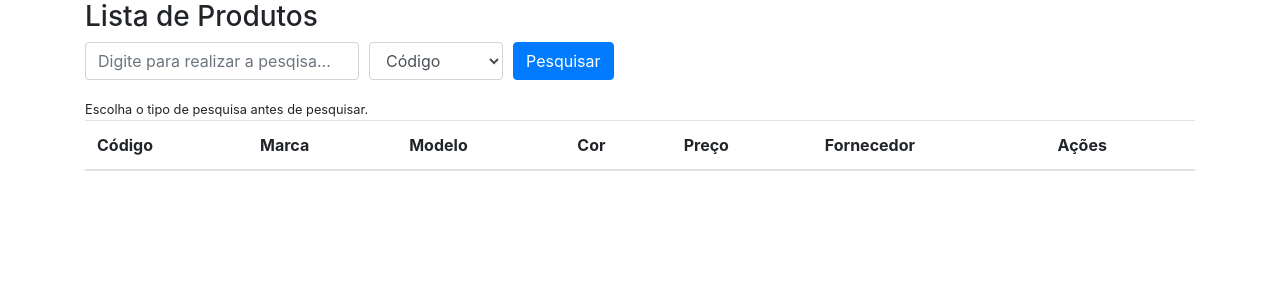
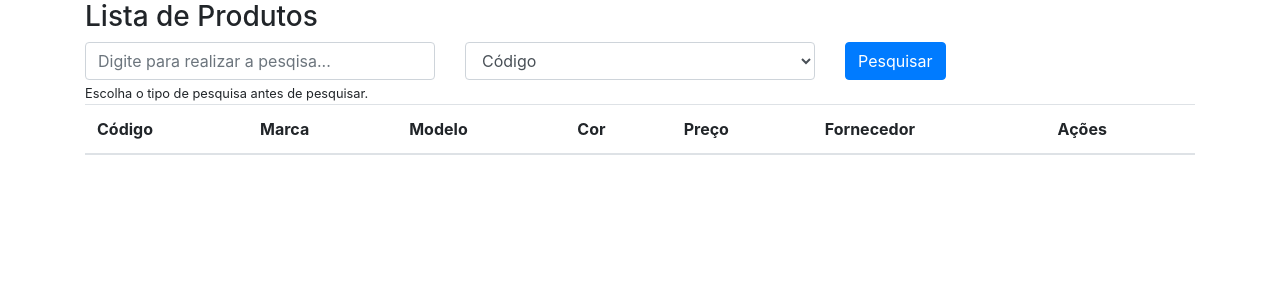
Before and after one commit to luishenriqueturani/AtividadeDesafiadora, a PHP site: page / in a window 1280 px wide. Shown: the part 56-356 px from the top of the page. Run offline with PHP 8.4, Linux system fonts and the light colour scheme; tables that the repository leaves empty or names only in its code hold one stand-in row (values such as "Sample post"); lists and menus that the app fills with data are empty; some libraries are stand-ins or nearby versions.

Commit message:
Feito a estética do site

```diff
--- a/CRUD.php
+++ b/CRUD.php
@@ -50,13 +50,13 @@ function buscarRegistrosTabela() {
     //enquanto houver registros irá executar o comando echo, criando uma tabela com os dados recebidos da execução da query
     while ($registro = $stmt->fetch()) {
         $retorno .= "<tr><td>" . $registro["cod"] . "</td><td>" . $registro["marca"] . "</td><td>" . $registro["modelo"] . "</td><td>" .
-                $registro["cor"] . "</td><td>" . $registro["preco"] . "</td><td>" . $registro["nome"] . '</td><td><div class="modal-footer"><form action="alterardados.php" method="POST">'
+                $registro["cor"] . "</td><td>" . $registro["preco"] . "</td><td>" . $registro["nome"] . '</td><td><div class="row"><div class="col"><form action="alterardados.php" method="POST">'
                 . '<input type="hidden" value="' . $registro["cod"] . '" name="cod">'
-                . '<button type="submit" name="buttonAlterar' . $registro["cod"] . '" class="btn btn-primary">alterar</button></form>'
-                . '<form action="excluir.php" method="POST">'
+                . '<button type="submit" name="buttonAlterar' . $registro["cod"] . '" class="btn btn-primary">alterar</button></form></div>'
+                . '<div class="col"><form action="excluir.php" method="POST">'
                 . '<input type="hidden" value="' . $registro["cod"] . '" name="cod">'
-                . '<button type="submit" name="buttonDeletar' . $registro["cod"] . '" class="btn btn-secundary">Deletar</button>'
-                . '</form></div></td></tr>';
+                . '<button type="submit" name="buttonDeletar' . $registro["cod"] . '" class="btn btn-secundary btn-delete">Deletar</button>'
+                . '</form></div></div></td></tr>';
     }
     /* while ($registro = $stmt->fetch()) {
       $retorno .= "<tr><td>" . $registro["cod"] . "</td><td>" . $registro["marca"] . "</td><td>" . $registro["modelo"] . "</td><td>" .
@@ -68,7 +68,7 @@ function buscarRegistrosTabela() {
 
 function pesquisaPorCod($cod) {
     $stmt = conectar()->prepare('SELECT p.cod, p.marca, p.modelo, p.cor, p.preco, p.data_fabricacao, p.data_cadastro, f.nome FROM produto as p, fornecedor as f WHERE p.cod_fornecedor = f.id AND p.cod = ? ;');
-    $stmt->bindParam(1, $cod, PDO::PARAM_INT);//na minha opinião, não precisava usar o bindParam para incerir o valor, pois ele é controlado pelo sistema via POST, o usuário não tem acesso a ele, mas...
+    $stmt->bindParam(1, $cod, PDO::PARAM_INT); //na minha opinião, não precisava usar o bindParam para incerir o valor, pois ele é controlado pelo sistema via POST, o usuário não tem acesso a ele, mas...
     $stmt->execute();
     while ($registro = $stmt->fetch()) {
         $retorno[0] = $registro["cod"]; //é feito a pesquisa, da mesma forma como nos outros comandos, o retorno é dado e armazenado no array de nome $retorno[].
@@ -103,6 +103,7 @@ function alterarMarca($cod, $marca) {
         throw new PDOException("Erro!");
     }
 }
+
 function alterarModelo($cod, $modelo) {
     $stmt = conectar()->prepare("UPDATE produto SET modelo = ? WHERE cod = ?;");
     $stmt->bindParam(1, $modelo, PDO::PARAM_STR);
@@ -111,6 +112,7 @@ function alterarModelo($cod, $modelo) {
         throw new PDOException("Erro!");
     }
 }
+
 function alterarCor($cod, $cor) {
     $stmt = conectar()->prepare("UPDATE produto SET cor = ? WHERE cod = ?;");
     $stmt->bindParam(1, $cor, PDO::PARAM_STR);
@@ -119,6 +121,7 @@ function alterarCor($cod, $cor) {
         throw new PDOException("Erro!");
     }
 }
+
 function alterarPreco($cod, $preco) {
     $stmt = conectar()->prepare("UPDATE produto SET preco = ? WHERE cod = ?;");
     $stmt->bindParam(1, $preco, PDO::PARAM_STR);
@@ -127,6 +130,7 @@ function alterarPreco($cod, $preco) {
         throw new PDOException("Erro!");
     }
 }
+
 function alterarDataCad($cod, $dataCad) {
     $stmt = conectar()->prepare("UPDATE produto SET data_cadastro = ? WHERE cod = ?;");
     $stmt->bindParam(1, $dataCad, PDO::PARAM_STR);
@@ -135,6 +139,7 @@ function alterarDataCad($cod, $dataCad) {
         throw new PDOException("Erro!");
     }
 }
+
 function alterarDataFab($cod, $dataFab) {
     $stmt = conectar()->prepare("UPDATE produto SET data_fabricacao = ? WHERE cod = ?;");
     $stmt->bindParam(1, $dataFab, PDO::PARAM_STR);
@@ -143,6 +148,7 @@ function alterarDataFab($cod, $dataFab) {
         throw new PDOException("Erro!");
     }
 }
+
 function alterarFornecedor($cod, $fornecedor) {
     $stmt = conectar()->prepare("UPDATE produto SET cod_fornecedor = ? WHERE cod = ?;");
     $stmt->bindParam(1, $fornecedor, PDO::PARAM_STR);
@@ -164,8 +170,13 @@ function pesquisarCampos($pesquisa, $campo) {
             //enquanto houver registros irá executar o comando echo, criando uma tabela com os dados recebidos da execução da query
             while ($registro = $stmt->fetch()) {
                 $retorno .= "<tr><td>" . $registro["cod"] . "</td><td>" . $registro["marca"] . "</td><td>" . $registro["modelo"] . "</td><td>" .
-                        $registro["cor"] . "</td><td>" . $registro["preco"] . "</td><td>" . $registro["nome"] . '</td><td><a href="alterardados.php?cod=' . $registro["cod"]
-                        . '">Alterar Dados</a> - <a href="excluir.php?cod=' . $registro["cod"] . '">Excluir</a></td></tr>';
+                        $registro["cor"] . "</td><td>" . $registro["preco"] . "</td><td>" . $registro["nome"] . '</td><td><div class="row"><div class="col"><form action="alterardados.php" method="POST">'
+                        . '<input type="hidden" value="' . $registro["cod"] . '" name="cod">'
+                        . '<button type="submit" name="buttonAlterar' . $registro["cod"] . '" class="btn btn-primary">alterar</button></form></div>'
+                        . '<div class="col"><form action="excluir.php" method="POST">'
+                        . '<input type="hidden" value="' . $registro["cod"] . '" name="cod">'
+                        . '<button type="submit" name="buttonDeletar' . $registro["cod"] . '" class="btn btn-secundary btn-delete">Deletar</button>'
+                        . '</form></div></div></td></tr>';
             }
         } else {//se a variável possui letras, a variável que retorna recebe uma mensagem, informando o erro da pesquisa
             $retorno = "Por Favor, digite apenas números para pesquisar por código!";
@@ -184,8 +195,13 @@ function pesquisarCampos($pesquisa, $campo) {
             //enquanto houver registros irá executar o comando echo, criando uma tabela com os dados recebidos da execução da query
             while ($registro = $stmt->fetch()) {
                 $retorno .= "<tr><td>" . $registro["cod"] . "</td><td>" . $registro["marca"] . "</td><td>" . $registro["modelo"] . "</td><td>" .
-                        $registro["cor"] . "</td><td>" . $registro["preco"] . "</td><td>" . $registro["nome"] . '</td><td><a href="alterardados.php?cod=' . $registro["cod"]
-                        . '">Alterar Dados</a> - <a href="excluir.php?cod=' . $registro["cod"] . '">Excluir</a></td></tr>';
+                        $registro["cor"] . "</td><td>" . $registro["preco"] . "</td><td>" . $registro["nome"] . '</td><td><div class="row"><div class="col"><form action="alterardados.php" method="POST">'
+                        . '<input type="hidden" value="' . $registro["cod"] . '" name="cod">'
+                        . '<button type="submit" name="buttonAlterar' . $registro["cod"] . '" class="btn btn-primary">alterar</button></form></div>'
+                        . '<div class="col"><form action="excluir.php" method="POST">'
+                        . '<input type="hidden" value="' . $registro["cod"] . '" name="cod">'
+                        . '<button type="submit" name="buttonDeletar' . $registro["cod"] . '" class="btn btn-secundary btn-delete">Deletar</button>'
+                        . '</form></div></div></td></tr>';
             }
         }
         return $retorno;
@@ -200,8 +216,13 @@ function pesquisarCampos($pesquisa, $campo) {
             //enquanto houver registros irá executar o comando echo, criando uma tabela com os dados recebidos da execução da query
             while ($registro = $stmt->fetch()) {
                 $retorno .= "<tr><td>" . $registro["cod"] . "</td><td>" . $registro["marca"] . "</td><td>" . $registro["modelo"] . "</td><td>" .
-                        $registro["cor"] . "</td><td>" . $registro["preco"] . "</td><td>" . $registro["nome"] . '</td><td><a href="alterardados.php?cod=' . $registro["cod"]
-                        . '">Alterar Dados</a> - <a href="excluir.php?cod=' . $registro["cod"] . '">Excluir</a></td></tr>';
+                        $registro["cor"] . "</td><td>" . $registro["preco"] . "</td><td>" . $registro["nome"] . '</td><td><div class="row"><div class="col"><form action="alterardados.php" method="POST">'
+                        . '<input type="hidden" value="' . $registro["cod"] . '" name="cod">'
+                        . '<button type="submit" name="buttonAlterar' . $registro["cod"] . '" class="btn btn-primary">alterar</button></form></div>'
+                        . '<div class="col"><form action="excluir.php" method="POST">'
+                        . '<input type="hidden" value="' . $registro["cod"] . '" name="cod">'
+                        . '<button type="submit" name="buttonDeletar' . $registro["cod"] . '" class="btn btn-secundary btn-delete">Deletar</button>'
+                        . '</form></div></div></td></tr>';
             }
         } else {
             $retorno = "Por Favor, digite apenas números para pesquisar por preço, e verifique se usou o ponto e não a vírgula!"; //então se tiver letras, se não for apenas números
--- /dev/null
+++ b/css/estilos.css
@@ -0,0 +1,15 @@
+@charset 'UTF-8';
+/*
+    Created on : 2 de abr de 2021, 13:47:35
+    Author     : luis_
+*/
+
+.btn-delete {
+    background-color: #B00020;
+    color: #fff;
+}
+
+.info-pesquisa{
+    margin-top: 10pt;
+    margin-bottom: 15pt;
+}
--- a/index.php
+++ b/index.php
@@ -6,6 +6,7 @@
         <!-- Bootstrap -->
         <link rel="stylesheet" href="https://stackpath.bootstrapcdn.com/bootstrap/4.2.1/css/bootstrap.min.css" integrity="sha384-GJzZqFGwb1QTTN6wy59ffF1BuGJpLSa9DkKMp0DgiMDm4iYMj70gZWKYbI706tWS" crossorigin="anonymous">
 
+        <link rel="stylesheet" href="css/estilos.css" type="text/css">
         <meta name="viewport" content="width=device-width, initial-scale=1.0">
         <title>Atividade Desafiadora - site que manipula estoque</title>
     </head>
@@ -32,23 +33,23 @@
 
             <h3>Lista de Produtos</h3>
             <form action="index.php" method="POST">
-                <div class="form-row">
-                    <div class="form-group col-md-08">
+                <div class="row">
+                    <div class="col">
                         <input type="text" class="form-control" id="InputPesquisa" name="inputPesquisa" placeholder="Digite para realizar a pesqisa...">
                     </div>
-                    <div class="form-group col-md-04">
+                    <div class="col">
                         <select id="selectTipoPesquisa" name="selectTipoPesquisa" class="form-control">
                             <option selected="" value="cod">Código</option>
                             <option value="fornecedor">Fornecedor</option>
                             <option value="preco">Preço</option>
                         </select>
                     </div>
-                    <div class="form-group col-md-02">
+                    <div class="col">
                         <button class="btn btn-primary" type="submit" id="btnPesquisar" name="btnPesquisar">Pesquisar</button>
                     </div>
                 </div>
-                <small>Escolha o tipo de pesquisa antes de pesquisar.</small>
             </form>
+            <small class="info-pesquisa">Escolha o tipo de pesquisa antes de pesquisar.</small>
             <table class="table">  <!-- A tabela é para mostrar os registros -->
                 <thead>
                     <tr>
```
